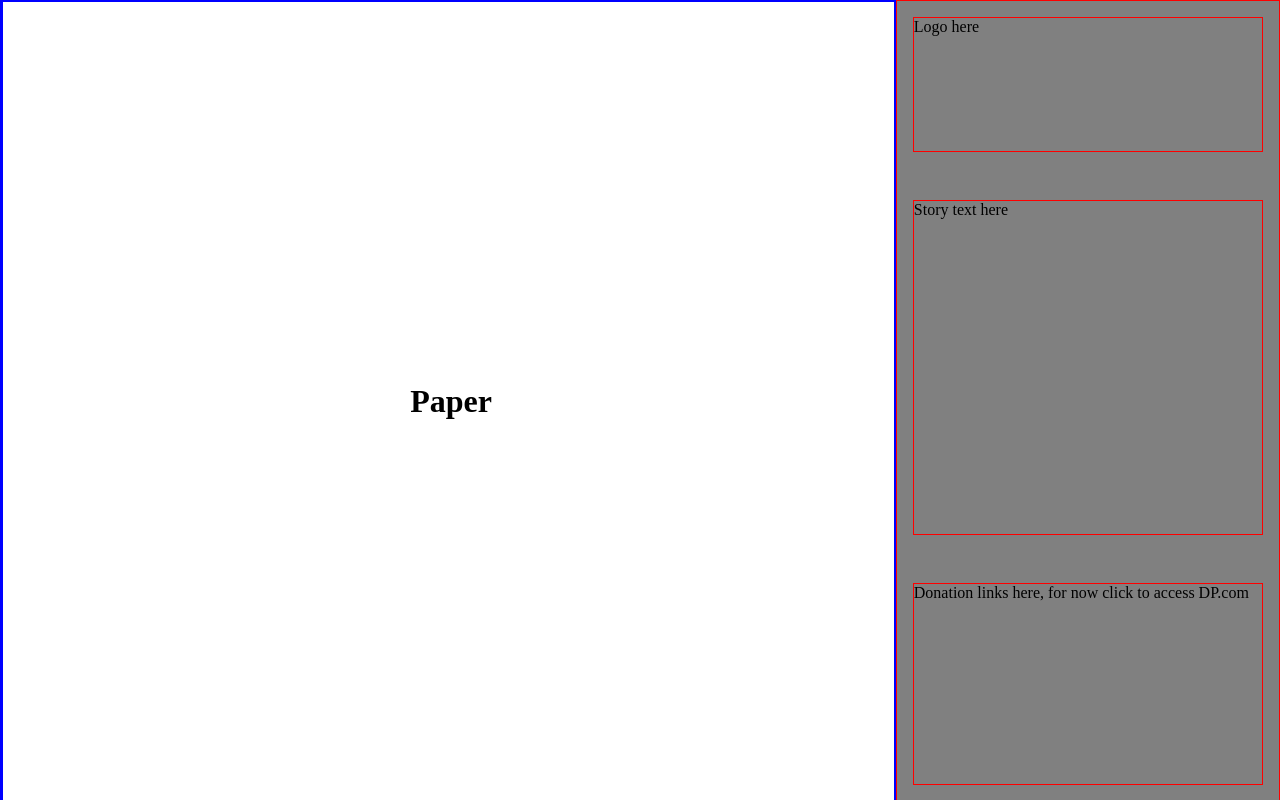
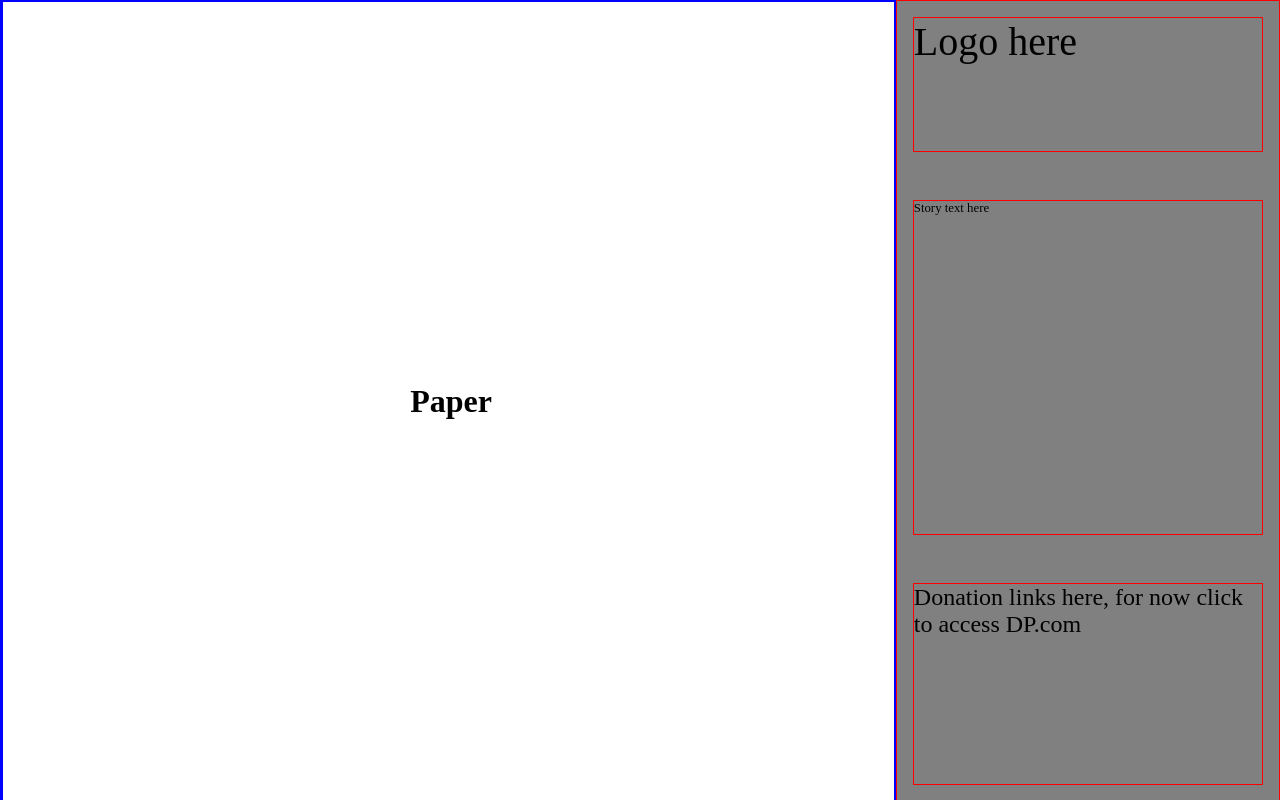
Before and after one commit to kimestelle/donation-page, a React (Vite) app: page / in a window 1280 px wide. Built offline with nearby package versions, Linux system fonts and the light colour scheme.

Commit message:
adjusted font sizes

```diff
--- a/src/App.css
+++ b/src/App.css
@@ -38,16 +38,19 @@ html, body {
   flex: 0.2;
   border: 1px solid red;
   margin: 2svh;
+  font-size: 5vh;
 }
 
 .story {
   flex: 0.5;
   border: 1px solid red;
   margin: 2svh;
+  font-size: 1.6vh;
 }
 
 .donation-links {
   flex: 0.3;
   border: 1px solid red;
   margin: 2svh;
+  font-size: 3vh;
 }
```
